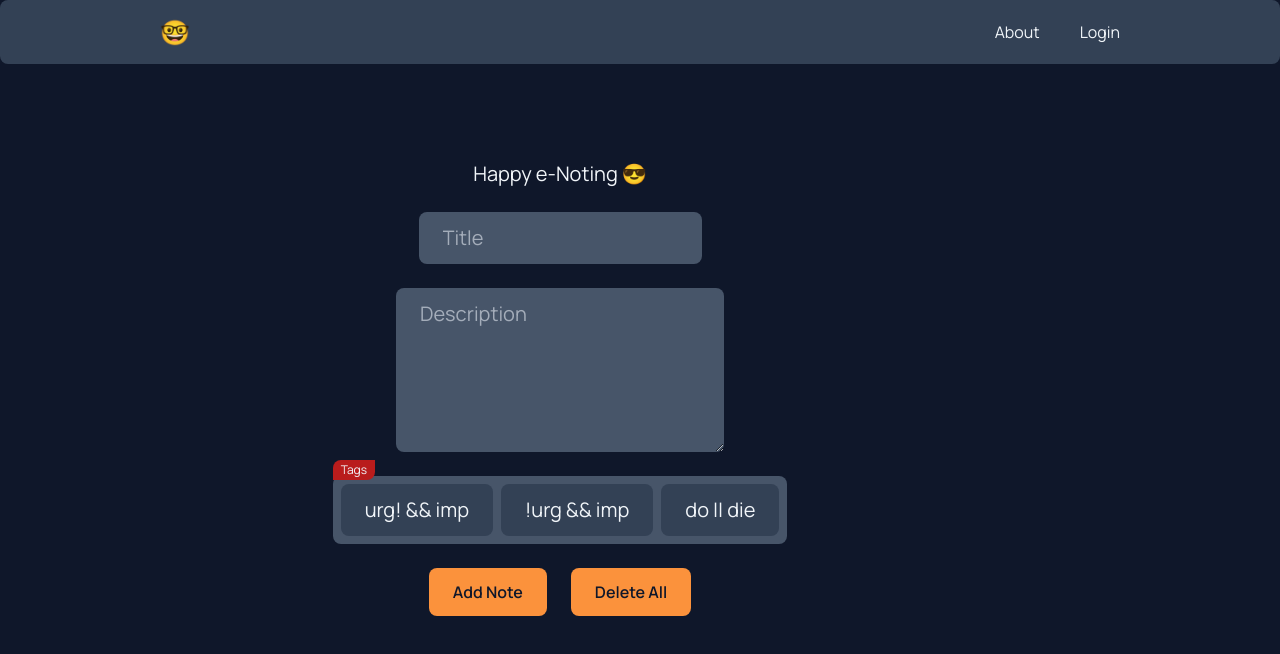
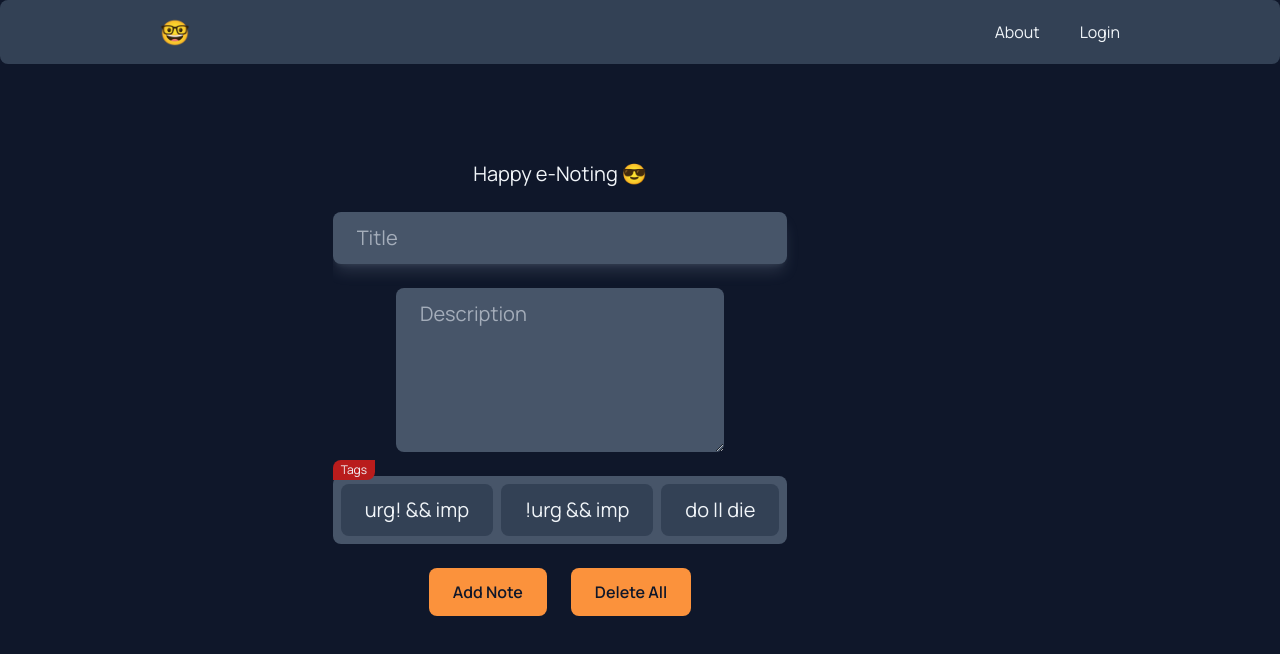
Before and after one commit to yashvdhakad/e-notes, a Next.js app: page / in a window 1280 px wide. Shown: the top 654 px of the page. Built offline with nearby package versions, Linux system fonts and the light colour scheme; no server answers; the database is empty.

Commit message:
feat: shadows added

```diff
--- a/app/components/Main.jsx
+++ b/app/components/Main.jsx
@@ -34,7 +34,7 @@ const Main = () => {
                 <p className="">Happy e-Noting 😎</p>
 
                 {/* title */}
-                <input onChange={(e) => setTitle(e.target.value)} className='py-3 px-6 bg-slate-600 rounded-lg placeholder:text-slate-200/60 focus:outline-none' type="text" name="title" placeholder="Title" value={title} />
+                <input onChange={(e) => setTitle(e.target.value)} className='w-full py-3 px-6 bg-slate-600 rounded-lg placeholder:text-slate-200/60 focus:outline-none shadow-lg shadow-slate-400/20' type="text" name="title" placeholder="Title" value={title} />
 
                 {/* description */}
                 <textarea onChange={(e) => setDescription(e.target.value)} className='px-6 py-3 bg-slate-600 rounded-lg placeholder:text-slate-200/60 focus:outline-none' name="description" placeholder="Description" cols="24" rows="5" value={description} />
```
